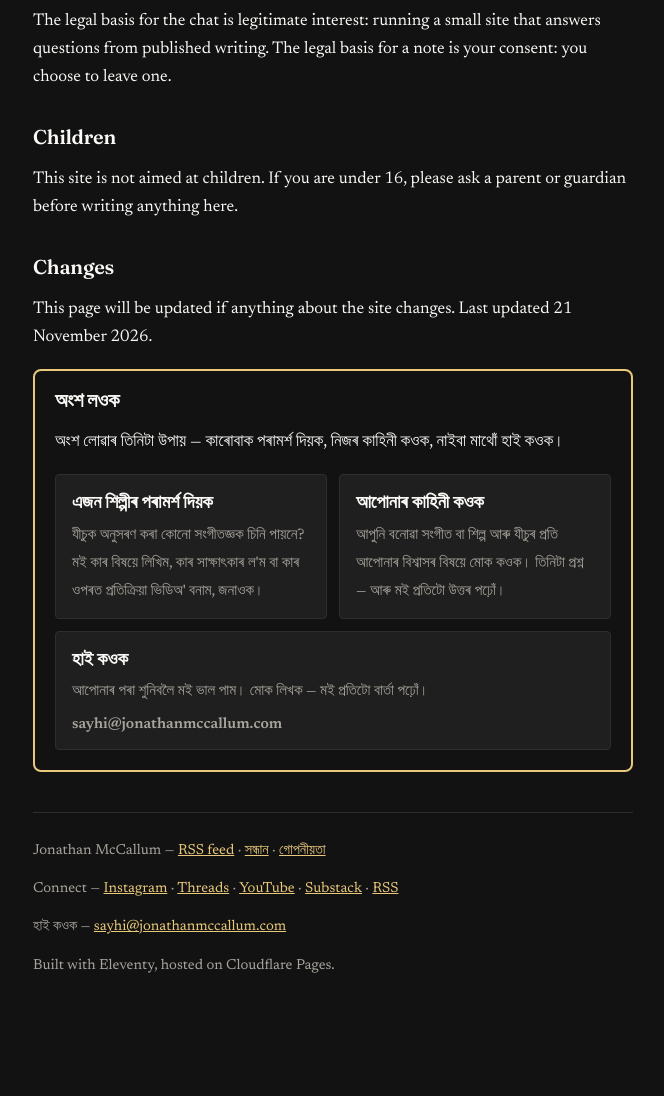
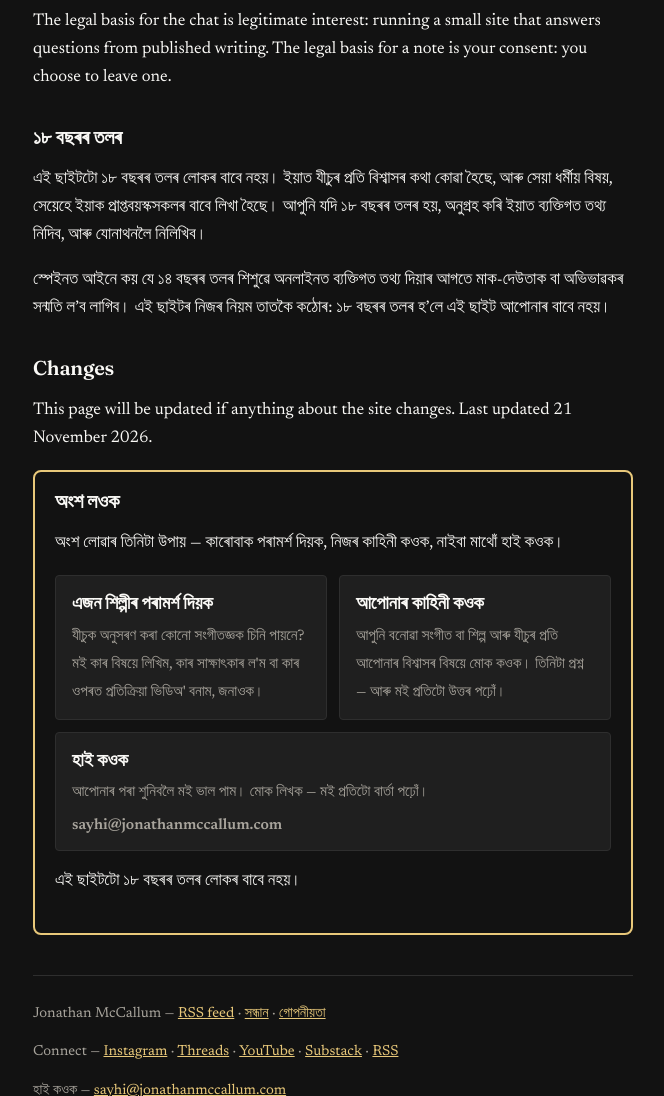
Before and after one commit to streamjonathan/jonathanmccallum-as, an Eleventy site: page content/pages/privacy.md in a window 1280 px wide. Shown: the part 1520-2616 px from the top of the page, without its empty margins (307-971 px from the left). Before the commit the page ends 2560 px from the top, so only its background shows below. Built offline with nearby package versions, Linux system fonts and the light colour scheme; Eleventy itself is replaced by a stand-in of ours; files that its build step writes are made by us from their sources.

Commit message:
Under-18 policy: site is not for people under 18 [as]

```diff
--- a/_includes/get-involved.njk
+++ b/_includes/get-involved.njk
@@ -16,4 +16,5 @@
       <span class="get-involved__email" data-contact-email-text>মোক ইমেইল কৰক</span>
     </a>
   </div>
+  <p>এই ছাইটটো ১৮ বছৰৰ তলৰ লোকৰ বাবে নহয়।</p>
 </section>
--- a/content/pages/privacy.md
+++ b/content/pages/privacy.md
@@ -40,9 +40,11 @@ This site follows the EU's General Data Protection Regulation (GDPR) as its stan
 
 The legal basis for the chat is legitimate interest: running a small site that answers questions from published writing. The legal basis for a note is your consent: you choose to leave one.
 
-## Children
+## ১৮ বছৰৰ তলৰ
 
-This site is not aimed at children. If you are under 16, please ask a parent or guardian before writing anything here.
+এই ছাইটটো ১৮ বছৰৰ তলৰ লোকৰ বাবে নহয়। ইয়াত যীচুৰ প্ৰতি বিশ্বাসৰ কথা কোৱা হৈছে, আৰু সেয়া ধৰ্মীয় বিষয়, সেয়েহে ইয়াক প্ৰাপ্তবয়স্কসকলৰ বাবে লিখা হৈছে। আপুনি যদি ১৮ বছৰৰ তলৰ হয়, অনুগ্ৰহ কৰি ইয়াত ব্যক্তিগত তথ্য নিদিব, আৰু যোনাথনলৈ নিলিখিব।
+
+স্পেইনত আইনে কয় যে ১৪ বছৰৰ তলৰ শিশুৱে অনলাইনত ব্যক্তিগত তথ্য দিয়াৰ আগতে মাক-দেউতাক বা অভিভাৱকৰ সন্মতি ল’ব লাগিব। এই ছাইটৰ নিজৰ নিয়ম তাতকৈ কঠোৰ: ১৮ বছৰৰ তলৰ হ’লে এই ছাইট আপোনাৰ বাবে নহয়।
 
 ## Changes
 
```
